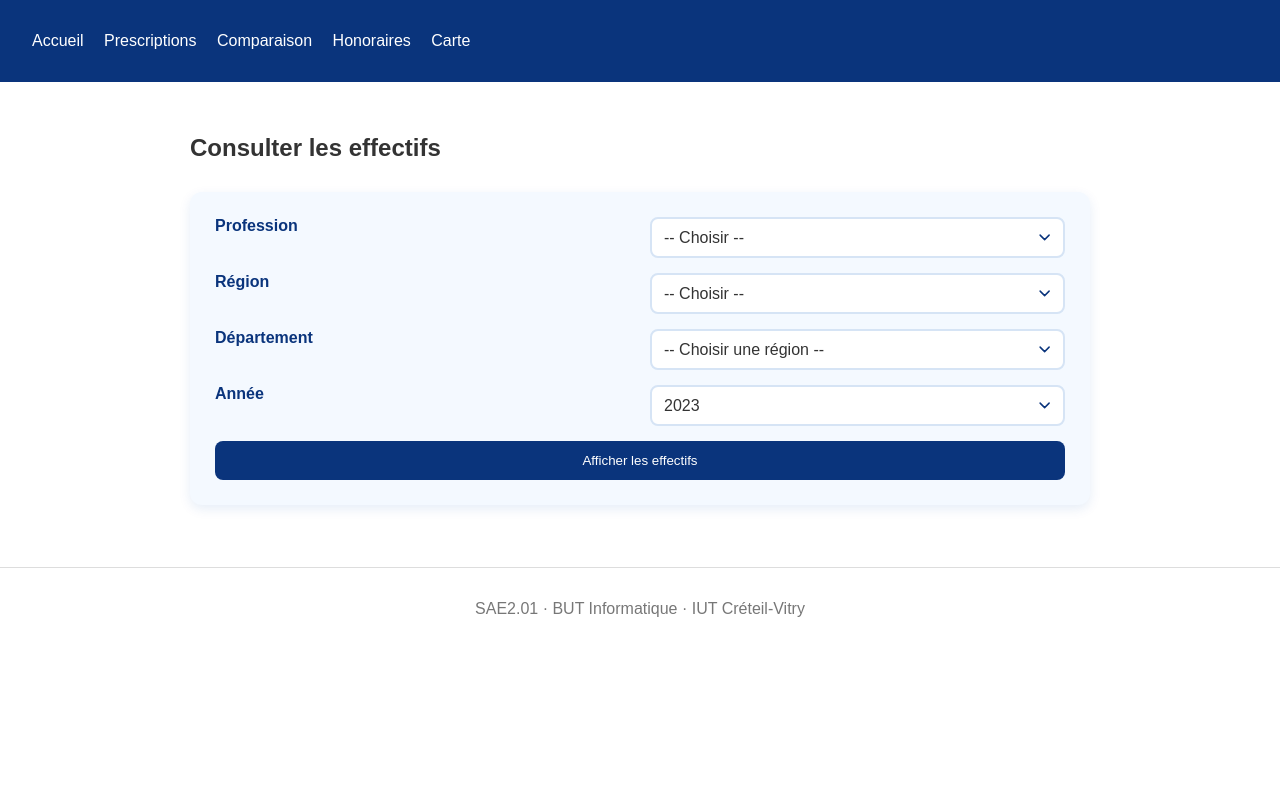
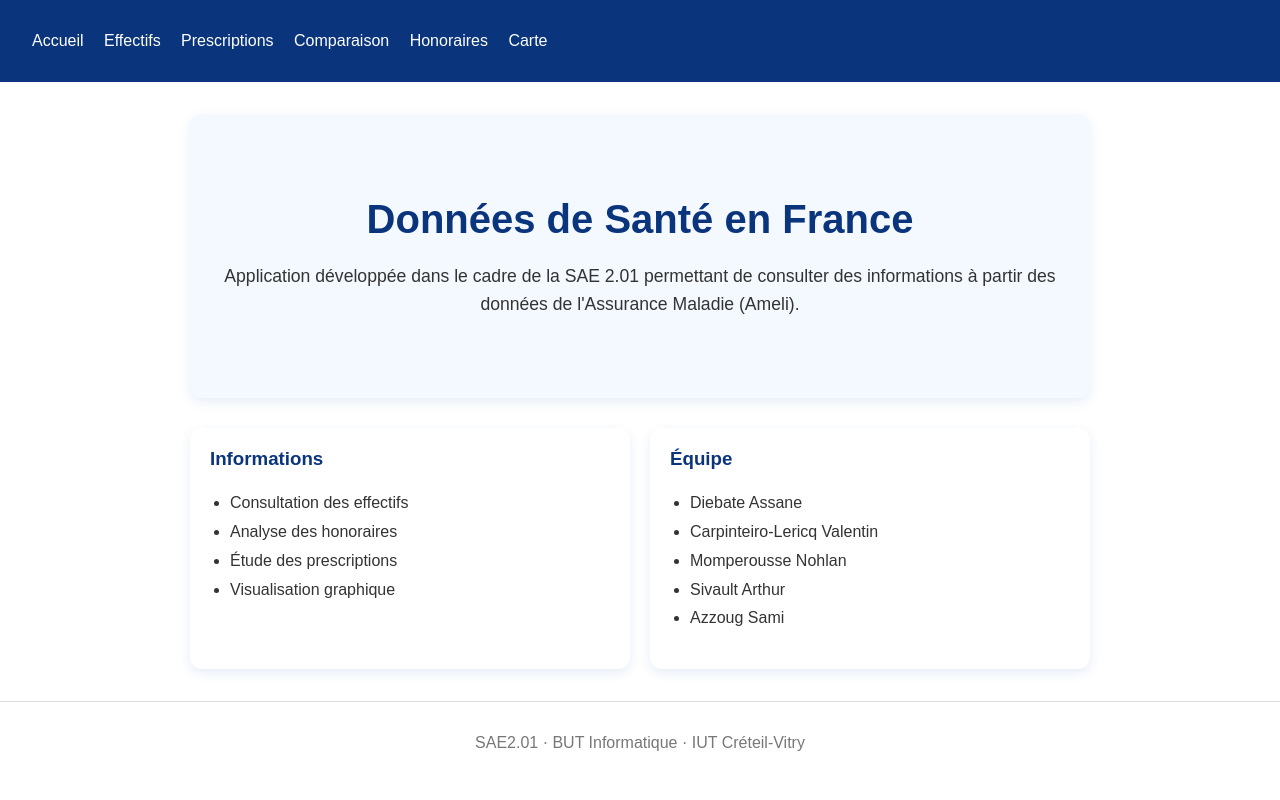
Before and after one commit to valentincarp/SAE-2.01-D-veloppement-d-une-application, a Flask app: page / in a window 1280 px wide. Run offline with Flask 3, Linux system fonts and the light colour scheme.

Commit message:
ajout de la page accueil, controller et template.

```diff
--- a/app.py
+++ b/app.py
@@ -8,7 +8,7 @@ from controllers.honoraires import bp_honoraires
 from controllers.export import bp_export
 from controllers.comparaison import bp_comparaison
 from controllers.carte import bp_carte
-
+from controllers.effectifs import bp_effectifs
 
 app = Flask(__name__)
 app.config.from_object(Config)
--- a/controllers/accueil.py
+++ b/controllers/accueil.py
@@ -1,16 +1,14 @@
 from flask import Blueprint, render_template, session
 from models.db import Session
-from models.dimensions import Region, ProfessionSante
 
 bp_accueil = Blueprint("accueil", __name__)
 
 @bp_accueil.route("/")
 def index():
-    """Page d'accueil : affiche les régions et professions."""
-    session = Session()
+    """Page d'accueil"""
+    db_session = Session()  # Attention : j'ai renommé en db_session (voir plus bas)
     try:
-        regions = session.query(Region).order_by(Region.libelle).all()
-        professions = (session.query(ProfessionSante).order_by(ProfessionSante.libelle).all())
-        return render_template("accueil.html", regions=regions, professions=professions)
+        # On utilise render_template pour renvoyer le fichier HTML
+        return render_template('accueil.html')
     finally:
-        session.close()
+        db_session.close()
--- a/static/css/style.css
+++ b/static/css/style.css
@@ -118,3 +118,70 @@ select {
     background-position: right 12px center;
     padding-right: 40px;
 }
+
+/* ===== PAGE ACCUEIL ===== */
+
+.hero {
+    text-align: center;
+    padding: 50px 20px;
+    background: #f4f9ff;
+    border-radius: 12px;
+    box-shadow: 0 4px 12px rgba(0, 80, 180, 0.1);
+}
+
+.hero h1 {
+    color: #0a347c;
+    margin-bottom: 20px;
+    font-size: 2.5rem;
+}
+
+.description {
+    font-size: 1.1rem;
+    line-height: 1.6;
+    margin-bottom: 30px;
+}
+
+.btn-start {
+    display: inline-block;
+    background: #0a347c;
+    color: white;
+    padding: 12px 25px;
+    border-radius: 8px;
+    text-decoration: none;
+    transition: 0.3s;
+}
+
+.btn-start:hover {
+    background: #1249a8;
+}
+
+.infos {
+    display: flex;
+    gap: 20px;
+    margin-top: 30px;
+}
+
+.carte {
+    flex: 1;
+    background: white;
+    border-radius: 12px;
+    padding: 20px;
+    box-shadow: 0 4px 12px rgba(0, 80, 180, 0.1);
+}
+
+.carte h3 {
+    color: #0a347c;
+    margin-top: 0;
+}
+
+.carte ul {
+    padding-left: 20px;
+    line-height: 1.8;
+}
+
+/* Responsive */
+@media (max-width: 768px) {
+    .infos {
+        flex-direction: column;
+    }
+}
--- a/templates/accueil.html
+++ b/templates/accueil.html
@@ -1,34 +1,40 @@
 {% extends "base.html" %}
+
 {% block titre %}Accueil{% endblock %}
+
 {% block contenu %}
-    <h2>Consulter les effectifs</h2>
-    <form action="{{ url_for('effectifs.afficher') }}" method="get">
-    <label for="profession">Profession</label>
-    <select name="profession_id" id="profession" required>
-        <option value="">-- Choisir --</option>
-        {% for p in professions %}
-            <option value="{{ p.id }}">{{ p.libelle }}</option>
-        {% endfor %}
-    </select>
-    <label for="region">Région</label>
-    <select name="region_id" id="region" required>
-        <option value="">-- Choisir --</option>
-        {% for r in regions %}
-            <option value="{{ r.id }}">{{ r.libelle }}</option>
-        {% endfor %}
-    </select>
-    <label for="departement">Département</label>
-    <select name="departement_id" id="departement" required>
-        <option value="">-- Choisir une région --</option>
-    </select>
-    <label for="annee">Année</label>
-    <select name="annee" id="annee" required>
-        {% for a in range(2023, 2014, -1) %}
-            <option value="{{ a }}">{{ a }}</option>
-        {% endfor %}
-    </select>
-    <button type="submit">Afficher les effectifs</button>
-    </form>
-    <script>const BASE_URL = "{{ BASE_URL }}";</script>
-    <script src="{{ url_for('static', filename='js/cascade.js') }}"></script>
+
+<section class="hero">
+    <h1>Données de Santé en France</h1>
+
+    <p class="description">
+        Application développée dans le cadre de la SAE 2.01 permettant
+        de consulter des informations à partir des données de l'Assurance Maladie (Ameli).
+    </p>
+
+</section>
+
+<section class="infos">
+    <div class="carte">
+        <h3>Informations</h3>
+        <ul>
+            <li>Consultation des effectifs</li>
+            <li>Analyse des honoraires</li>
+            <li>Étude des prescriptions</li>
+            <li>Visualisation graphique</li>
+        </ul>
+    </div>
+
+    <div class="carte">
+        <h3>Équipe</h3>
+        <ul>
+            <li>Diebate Assane</li>
+            <li>Carpinteiro-Lericq Valentin</li>
+            <li>Momperousse Nohlan</li>
+            <li>Sivault Arthur</li>
+            <li>Azzoug Sami</li>
+        </ul>
+    </div>
+</section>
+
 {% endblock %}
--- a/templates/base.html
+++ b/templates/base.html
@@ -9,6 +9,7 @@
     <header>
         <nav>
             <a href="{{ url_for('accueil.index') }}">Accueil</a>
+            <a href="{{ url_for('effectifs.afficher') }}">Effectifs</a>
             <a href="{{ url_for('prescriptions.afficher') }}">Prescriptions</a>
             <a href="{{ url_for('comparaison.comparaison') }}">Comparaison</a>
             <a href="{{ url_for('honoraires.afficher') }}">Honoraires</a>
```
Also changed, not shown: controllers/effectifs.py (+30 -14 lines), templates/effectifs.html (+36 -8 lines), templates/honoraires.html (+25 -16 lines).
